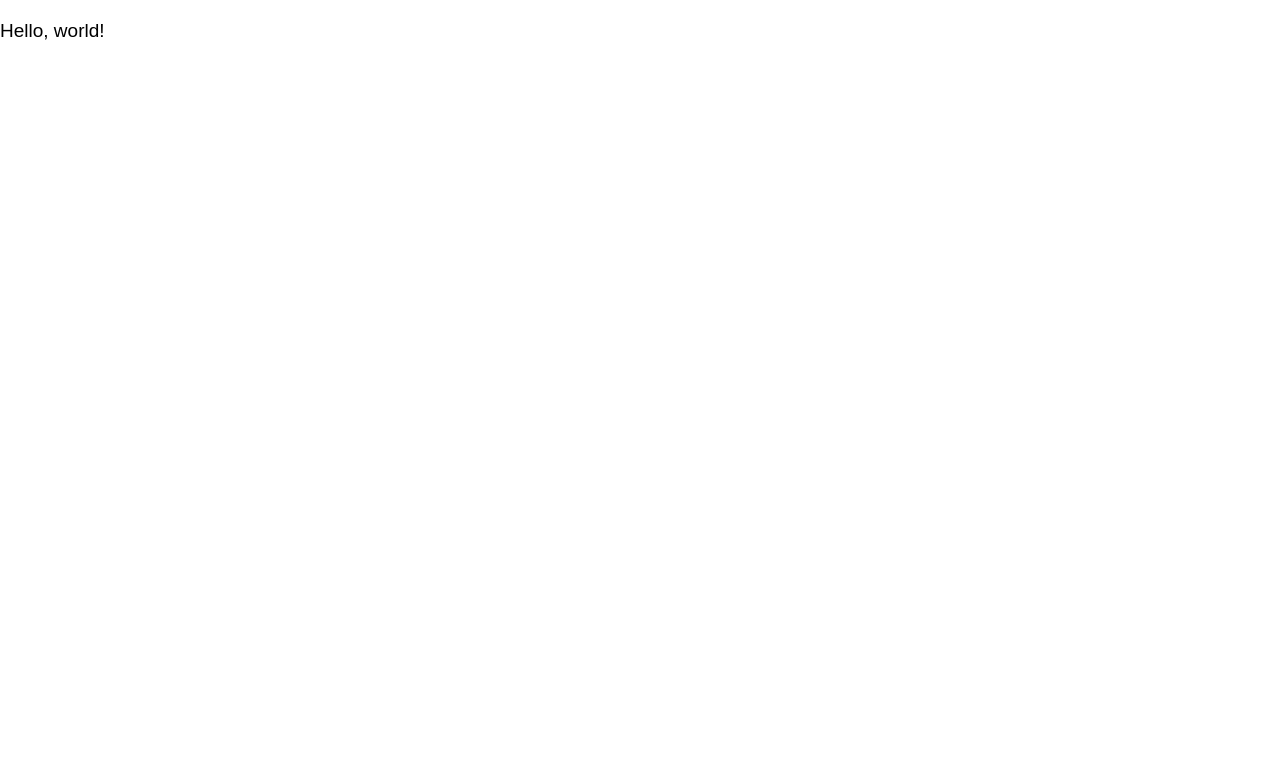
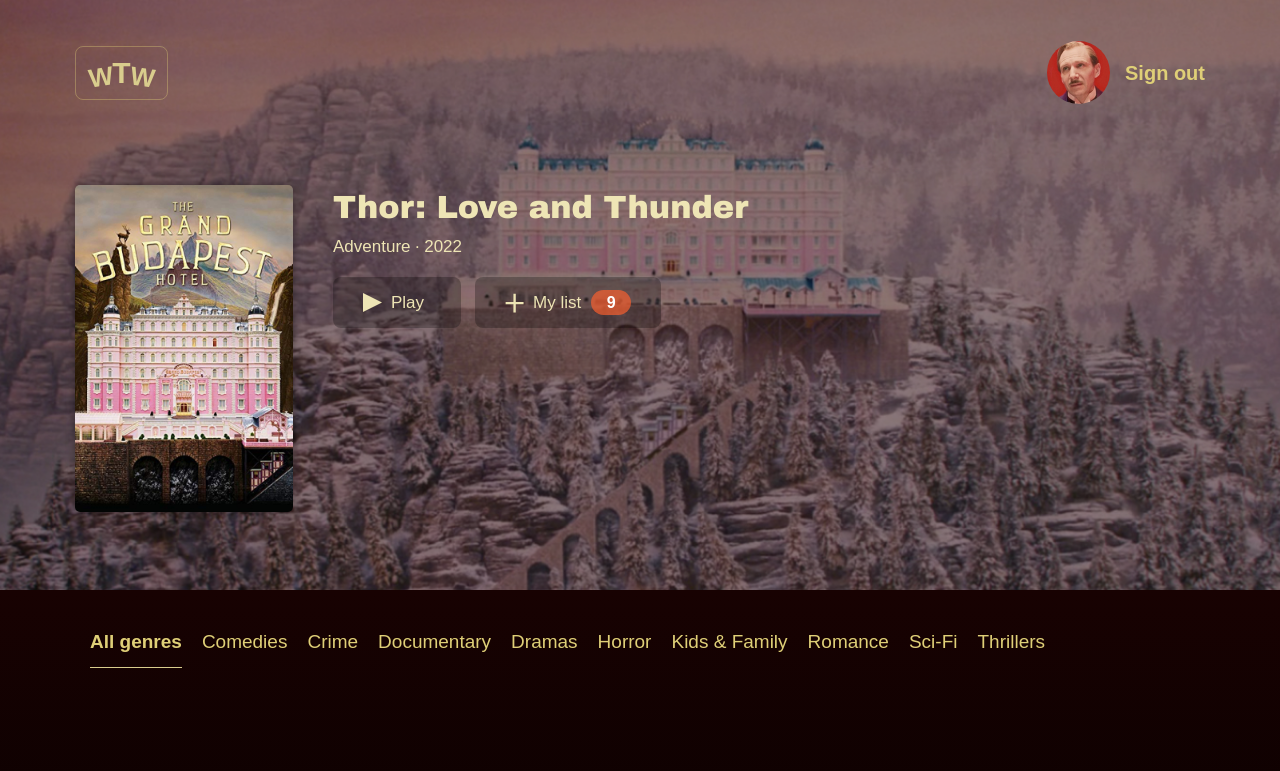
Before and after one commit to htmlacademy-react/158812-what-to-watch-10, a React (Create React App) app in the folder project/: page / in a window 1280 px wide. Shown: the top 771 px of the page. Built offline with nearby package versions, Linux system fonts and the light colour scheme.

Commit message:
Добавит React-компоненты

```diff
--- a/project/src/components/app/app.tsx
+++ b/project/src/components/app/app.tsx
@@ -1,5 +1,19 @@
-function App(): JSX.Element {
-  return <p>Hello, world!</p>;
+import MainScreen from '../../pages/main-screen/main-screen';
+
+type AppScreenProps = {
+  title: string,
+  genre: string,
+  year: number
+};
+
+function App({title, genre, year}: AppScreenProps): JSX.Element {
+  return (
+    <MainScreen
+      title={title}
+      genre={genre}
+      year={year}
+    />
+  );
 }
 
 export default App;
--- a/project/src/index.tsx
+++ b/project/src/index.tsx
@@ -1,6 +1,12 @@
 import React from 'react';
 import ReactDOM from 'react-dom/client';
 import App from './components/app/app';
+
+const FILM_CARD = {
+  TITLE: 'Thor: Love and Thunder',
+  GENRE: 'Adventure',
+  YEAR: 2022,
+};
 
 const root = ReactDOM.createRoot(
   document.getElementById('root') as HTMLElement,
@@ -8,6 +14,10 @@
 
 root.render(
   <React.StrictMode>
-    <App />
+    <App
+      title={FILM_CARD.TITLE}
+      genre={FILM_CARD.GENRE}
+      year={FILM_CARD.YEAR}
+    />
   </React.StrictMode>,
 );
--- /dev/null
+++ b/project/src/pages/main-screen/main-screen.tsx
@@ -0,0 +1,167 @@
+type mainScreenProps = {
+  title: string,
+  genre: string,
+  year: number
+};
+
+function MainScreen({title, genre, year}: mainScreenProps): JSX.Element {
+  return (
+    <>
+      <div className="visually-hidden">
+        <svg xmlns="http://www.w3.org/2000/svg" xmlnsXlink="http://www.w3.org/1999/xlink">
+          <symbol id="add" viewBox="0 0 19 20">
+            <title>+</title>
+            <desc>Created with Sketch.</desc>
+            <g id="Page-1" stroke="none" strokeWidth="1" fill="none" fillRule="evenodd">
+              <polygon id="+" fill="#EEE5B5" points="10.777832 11.2880859 10.777832 19.5527344 8.41650391 19.5527344 8.41650391 11.2880859 0.627929688 11.2880859 0.627929688 8.92675781 8.41650391 8.92675781 8.41650391 0.662109375 10.777832 0.662109375 10.777832 8.92675781 18.5664062 8.92675781 18.5664062 11.2880859"/>
+            </g>
+          </symbol>
+          <symbol id="full-screen" viewBox="0 0 27 27">
+            <path fillRule="evenodd" clipRule="evenodd" d="M23.8571 0H16V3.14286H23.8571V11H27V3.14286V0H23.8571Z" fill="#FFF9D9" fillOpacity="0.7"/>
+            <path fillRule="evenodd" clipRule="evenodd" d="M27 23.8571V16H23.8571V23.8571H16V27H23.8571H27L27 23.8571Z" fill="#FFF9D9" fillOpacity="0.7"/>
+            <path fillRule="evenodd" clipRule="evenodd" d="M0 3.14286L0 11H3.14286L3.14286 3.14286L11 3.14286V0H3.14286H0L0 3.14286Z" fill="#FFF9D9" fillOpacity="0.7"/>
+            <path fillRule="evenodd" clipRule="evenodd" d="M3.14286 27H11V23.8571H3.14286L3.14286 16H0L0 23.8571V27H3.14286Z" fill="#FFF9D9" fillOpacity="0.7"/>
+          </symbol>
+          <symbol id="in-list" viewBox="0 0 18 14">
+            <path fillRule="evenodd" clipRule="evenodd" d="M2.40513 5.35353L6.1818 8.90902L15.5807 0L18 2.80485L6.18935 14L0 8.17346L2.40513 5.35353Z" fill="#EEE5B5"/>
+          </symbol>
+          <symbol id="pause" viewBox="0 0 14 21">
+            <symbol id="play-s" viewBox="0 0 19 19">
+              <path fillRule="evenodd" clipRule="evenodd" d="M0 0L19 9.5L0 19V0Z" fill="#EEE5B5" />
+            </symbol>
+            <title>Artboard</title>
+            <desc>Created with Sketch.</desc>
+            <g id="Artboard" stroke="none" strokeWidth="1" fill="none" fillRule="evenodd">
+              <polygon id="Line" fill="#EEE5B5" fillRule="nonzero" points="0 -1.11910481e-13 4 -1.11910481e-13 4 21 0 21"/>
+              <polygon id="Line" fill="#EEE5B5" fillRule="nonzero" points="10 -1.11910481e-13 14 -1.11910481e-13 14 21 10 21"/>
+            </g>
+          </symbol>
+        </svg>
+      </div>
+
+      <section className="film-card">
+        <div className="film-card__bg">
+          <img src="img/bg-the-grand-budapest-hotel.jpg" alt="The Grand Budapest Hotel" />
+        </div>
+
+        <h1 className="visually-hidden">WTW</h1>
+
+        <header className="page-header film-card__head">
+          <div className="logo">
+            <a className="logo__link">
+              <span className="logo__letter logo__letter--1">W</span>
+              <span className="logo__letter logo__letter--2">T</span>
+              <span className="logo__letter logo__letter--3">W</span>
+            </a>
+          </div>
+
+          <ul className="user-block">
+            <li className="user-block__item">
+              <div className="user-block__avatar">
+                <img src="img/avatar.jpg" alt="User avatar" width="63" height="63" />
+              </div>
+            </li>
+            <li className="user-block__item">
+              <a className="user-block__link">Sign out</a>
+            </li>
+          </ul>
+        </header>
+
+        <div className="film-card__wrap">
+          <div className="film-card__info">
+            <div className="film-card__poster">
+              <img src="img/the-grand-budapest-hotel-poster.jpg" alt="The Grand Budapest Hotel poster" width="218" height="327" />
+            </div>
+
+            <div className="film-card__desc">
+              <h2 className="film-card__title">{title}</h2>
+              <p className="film-card__meta">
+                <span className="film-card__genre">{genre}</span>
+                <span className="film-card__year">{year}</span>
+              </p>
+
+              <div className="film-card__buttons">
+                <button className="btn btn--play film-card__button" type="button">
+                  <svg viewBox="0 0 19 19" width="19" height="19">
+                    <use xlinkHref="#play-s"></use>
+                  </svg>
+                  <span>Play</span>
+                </button>
+                <button className="btn btn--list film-card__button" type="button">
+                  <svg viewBox="0 0 19 20" width="19" height="20">
+                    <use xlinkHref="#add"></use>
+                  </svg>
+                  <span>My list</span>
+                  <span className="film-card__count">9</span>
+                </button>
+              </div>
+            </div>
+          </div>
+        </div>
+      </section>
+
+      <div className="page-content">
+        <section className="catalog">
+          <h2 className="catalog__title visually-hidden">Catalog</h2>
+
+          <ul className="catalog__genres-list">
+            <li className="catalog__genres-item catalog__genres-item--active">
+              <a href="#" className="catalog__genres-link">All genres</a>
+            </li>
+            <li className="catalog__genres-item">
+              <a href="#" className="catalog__genres-link">Comedies</a>
+            </li>
+            <li className="catalog__genres-item">
+              <a href="#" className="catalog__genres-link">Crime</a>
+            </li>
+            <li className="catalog__genres-item">
+              <a href="#" className="catalog__genres-link">Documentary</a>
+            </li>
+            <li className="catalog__genres-item">
+              <a href="#" className="catalog__genres-link">Dramas</a>
+            </li>
+            <li className="catalog__genres-item">
+              <a href="#" className="catalog__genres-link">Horror</a>
+            </li>
+            <li className="catalog__genres-item">
+              <a href="#" className="catalog__genres-link">Kids & Family</a>
+            </li>
+            <li className="catalog__genres-item">
+              <a href="#" className="catalog__genres-link">Romance</a>
+            </li>
+            <li className="catalog__genres-item">
+              <a href="#" className="catalog__genres-link">Sci-Fi</a>
+            </li>
+            <li className="catalog__genres-item">
+              <a href="#" className="catalog__genres-link">Thrillers</a>
+            </li>
+          </ul>
+
+          <div className="catalog__films-list">
+
+          </div>
+
+          <div className="catalog__more">
+            <button className="catalog__button" type="button">Show more</button>
+          </div>
+        </section>
+
+        <footer className="page-footer">
+          <div className="logo">
+            <a className="logo__link logo__link--light">
+              <span className="logo__letter logo__letter--1">W</span>
+              <span className="logo__letter logo__letter--2">T</span>
+              <span className="logo__letter logo__letter--3">W</span>
+            </a>
+          </div>
+
+          <div className="copyright">
+            <p>© 2019 What to watch Ltd.</p>
+          </div>
+        </footer>
+      </div>
+    </>
+  );
+}
+
+export default MainScreen;
```
Also changed, not shown: 1 other file (tests, documents, lock files or other folders).
